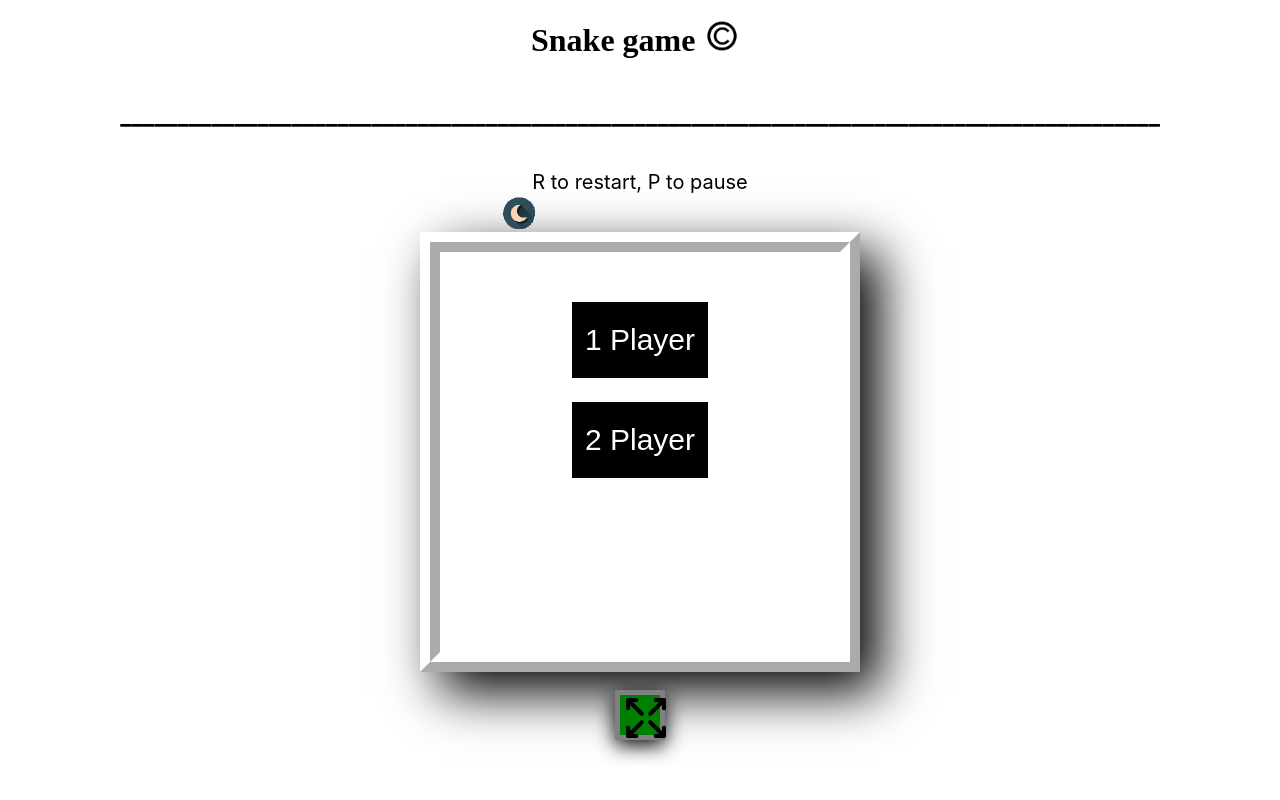
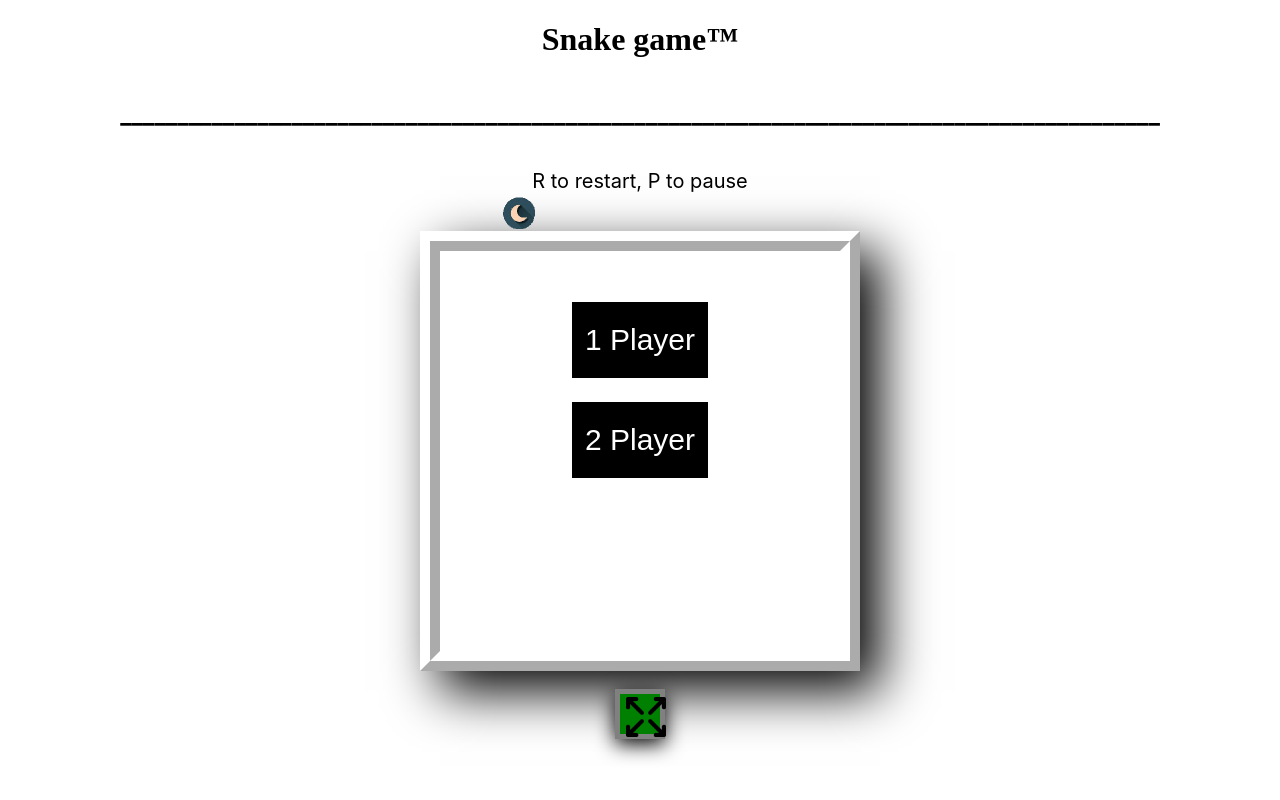
Before and after one commit to flebedev99/Snakegameonline, a website built with Parcel: page index.html in a window 1280 px wide. Built offline with nearby package versions, Linux system fonts and the light colour scheme.

Commit message:
Update index.html

```diff
--- a/index.html
+++ b/index.html
@@ -20,7 +20,7 @@
   </head>
   <body>
     <div id="app"></div>
-    <h1>Snake game<img src="src/Copyright.png" height="30px" width="" /></h1>
+    <h1>Snake game™</h1>
     <h2
       style="
         font-family: -apple-system, BlinkMacSystemFont, 'Segoe UI', Roboto,
```
